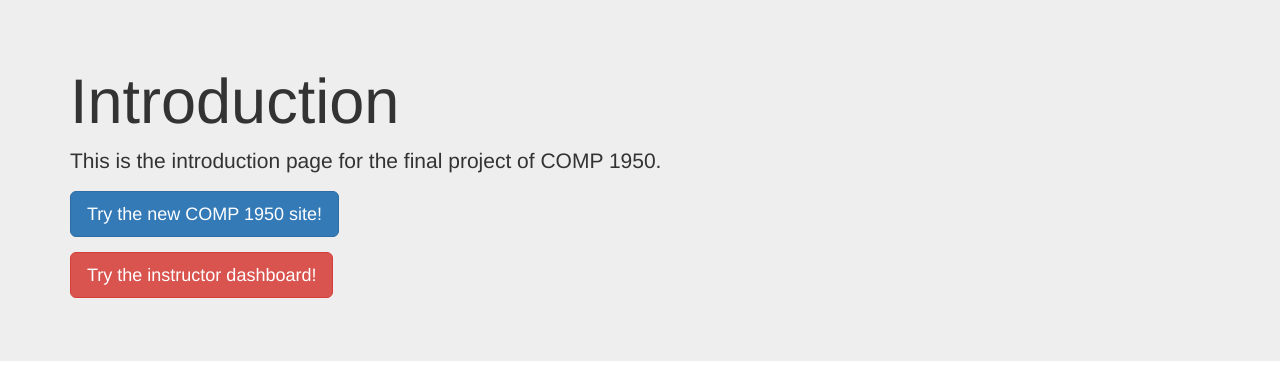
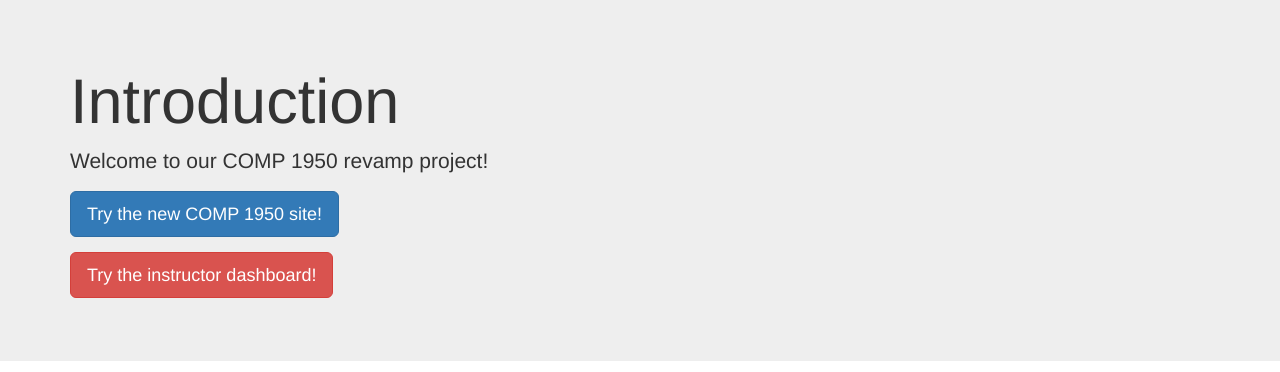
Before and after one commit to patrick-zhang/comp1950finalproject, a PHP site: page / in a window 1280 px wide. Shown: the part 51-423 px from the top of the page. Run offline with PHP 8.4, Linux system fonts and the light colour scheme; some libraries are stand-ins or nearby versions.

Commit message:
Merged style changes

```diff
--- a/css/jumbotron.css
+++ /dev/null
@@ -1,5 +0,0 @@
-/* Move down content because we have a fixed navbar that is 50px tall */
-body {
-  padding-top: 50px;
-  padding-bottom: 20px;
-}
--- a/css/styles.css
+++ b/css/styles.css
@@ -1,3 +1,10 @@
+/* Move down content because we have a fixed navbar that is 50px tall */
+body {
+  padding-top: 50px;
+  padding-bottom: 20px;
+}
+
+/*Navbar*/
 .navbar a {
 	color: white;
 }
--- a/index.html
+++ b/index.html
@@ -12,9 +12,6 @@
     <link rel="stylesheet" href="css/styles.css">
 
     <link rel="stylesheet" href="https://maxcdn.bootstrapcdn.com/bootstrap/3.3.7/css/bootstrap.min.css" integrity="sha384-BVYiiSIFeK1dGmJRAkycuHAHRg32OmUcww7on3RYdg4Va+PmSTsz/K68vbdEjh4u" crossorigin="anonymous">
-
-    <!-- Custom styles for this template -->
-    <link href="css/jumbotron.css" rel="stylesheet">
 
     <!--[if lt IE 9]>
       <script src="https://cdnjs.cloudflare.com/ajax/libs/html5shiv/3.7.3/html5shiv.js"></script>
@@ -49,7 +46,7 @@
     <div class="jumbotron">
       <div class="container">
         <h1>Introduction</h1>
-        <p>This is the introduction page for the final project of COMP 1950.</p>
+        <p>Welcome to our COMP 1950 revamp project!</p>
         <p>
           <a class="btn btn-primary btn-lg" href="./comp1950" role="button">
             Try the new COMP 1950 site!
```
